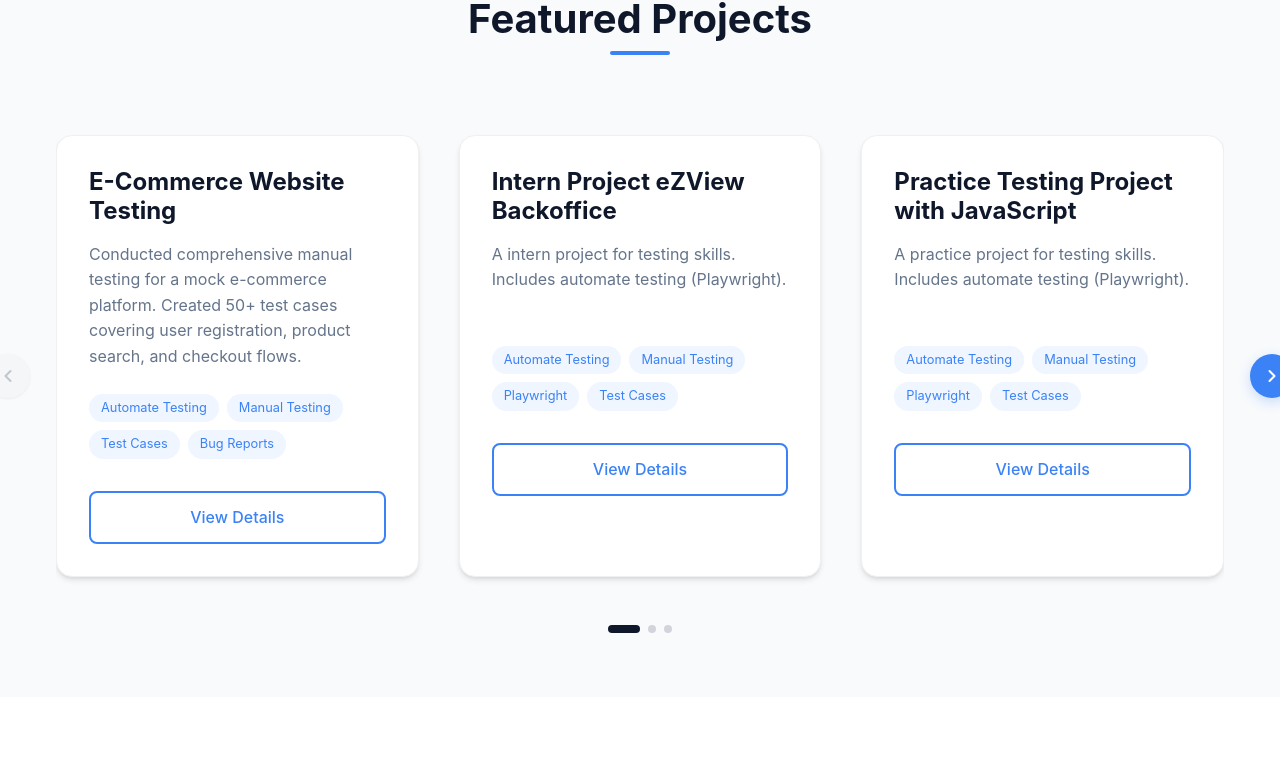
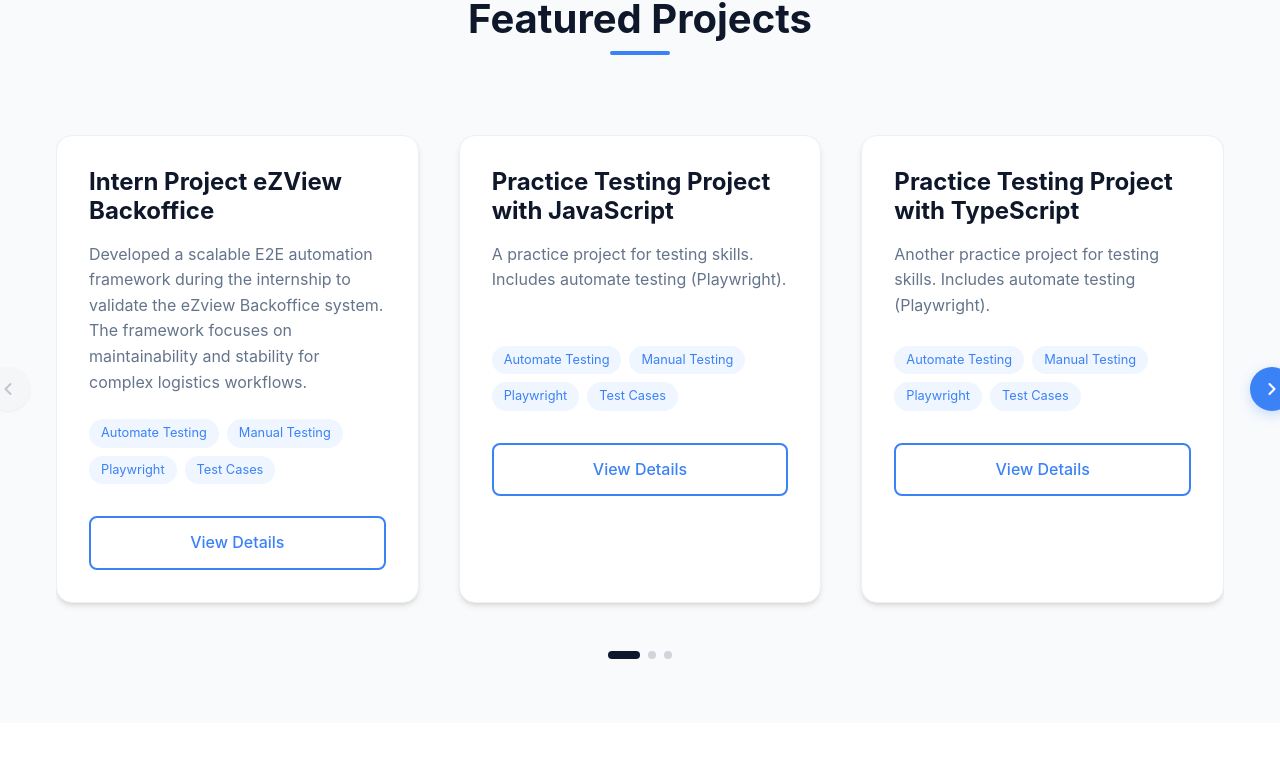
Before and after one commit to Daijirew/Portfolio-Software-Tester, a React (Vite) app: page / in a window 1280 px wide. Shown: the part 2177-2945 px from the top of the page. Built offline with nearby package versions, Linux system fonts and the light colour scheme.

Commit message:
Edit Project Skill and add new resume

```diff
--- a/src/components/Projects.jsx
+++ b/src/components/Projects.jsx
@@ -6,14 +6,8 @@ const Projects = () => {
 
     const projects = [
         {
-            title: "E-Commerce Website Testing",
-            description: "Conducted comprehensive manual testing for a mock e-commerce platform. Created 50+ test cases covering user registration, product search, and checkout flows.",
-            tags: ["Automate Testing", "Manual Testing", "Test Cases", "Bug Reports"],
-            link: "https://github.com/Daijirew/E-commerce-miniproject"
-        },
-        {
             title: "Intern Project eZView Backoffice",
-            description: "A intern project for testing skills. Includes automate testing (Playwright).",
+            description: "Developed a scalable E2E automation framework during the internship to validate the eZview Backoffice system. The framework focuses on maintainability and stability for complex logistics workflows.",
             tags: ["Automate Testing", "Manual Testing", "Playwright", "Test Cases"],
             link: "https://github.com/Daijirew/Intern-Project-eZView-backoffice?tab=readme-ov-file"
         },
@@ -30,11 +24,17 @@ const Projects = () => {
             link: "https://github.com/Daijirew/QA-Practice-TypeScript"
         },
         {
-            title: "DinoDex",
-            description: "Dinosaur Codex ",
-            tags: ["Automate Testing", "Manual Testing", "Playwright", "Test Cases"],
-            link: "https://github.com/Daijirew/DinoDex"
-        }
+            title: "E-Commerce Website Testing",
+            description: "Designed and developed a full-stack application to practice advanced testing scenarios. The project serves as a realistic environment to implement comprehensive quality assurance strategies.",
+            tags: ["Full Stack", "React", "Golang", "PostgreSQL", "Supabase", "REST API"],
+            link: "https://github.com/Daijirew/E-commerce-miniproject"
+        },
+        {
+            title: "Cat Sitter Application",
+            description: "Designed and developed a full-stack mobile application connecting cat owners with sitters. The system supports 3 user roles (Owner, Sitter, Admin) and integrates critical 3rd-party services.",
+            tags: ["Mobile App", "Flutter", "Firebase", "Manual Testing", "Google Maps API"],
+            link: "https://github.com/Daijirew/ProjectCs"
+        },
     ];
 
     const maxIndex = Math.max(0, projects.length - visibleCount);
--- a/src/components/Skills.jsx
+++ b/src/components/Skills.jsx
@@ -12,7 +12,7 @@ const Skills = () => {
         },
         {
             title: "Programming Languages",
-            skills: ["JavaScript / TypeScript", "Python", "Java (OOP)", "Dart"]
+            skills: ["JavaScript / TypeScript", "SQL", "Python", "Java (OOP)", "Dart"]
         }
     ];
 
```
Also changed, not shown: 1 other file (tests, documents, lock files or other folders).
